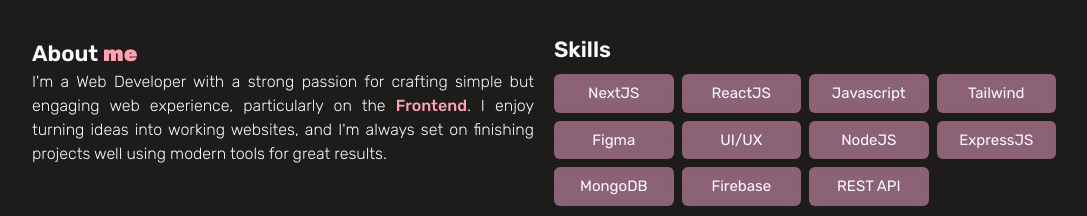
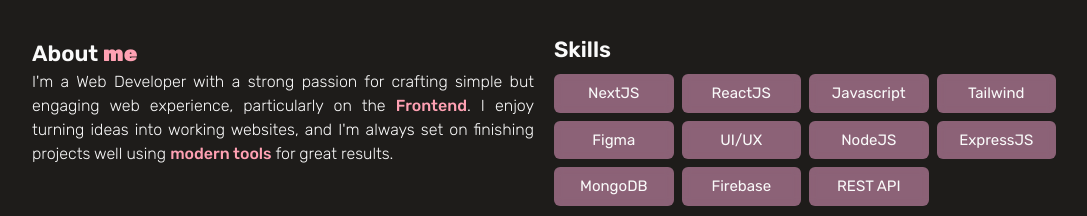
Before and after one commit to okimchi123/miko-portfolio_V1, a Next.js app: page / in a window 1280 px wide. Shown: the part 575-791 px from the top of the page, without its empty margins (96-1183 px from the left). Built offline with nearby package versions, Linux system fonts and the light colour scheme.

Commit message:
upd frontend

```diff
--- a/src/components/layout/AboutMe.jsx
+++ b/src/components/layout/AboutMe.jsx
@@ -25,7 +25,7 @@
             I'm a Web Developer with a strong passion for crafting simple but
             engaging web experience, particularly on the <strong className="prismo font-medium">Frontend</strong>. I enjoy
             turning ideas into working websites, and I'm always set on finishing
-            projects well using modern tools for great results.
+            projects well using <strong className="prismo font-medium">modern tools</strong> for great results.
           </p>
         </article>
       </Reveal>
```
